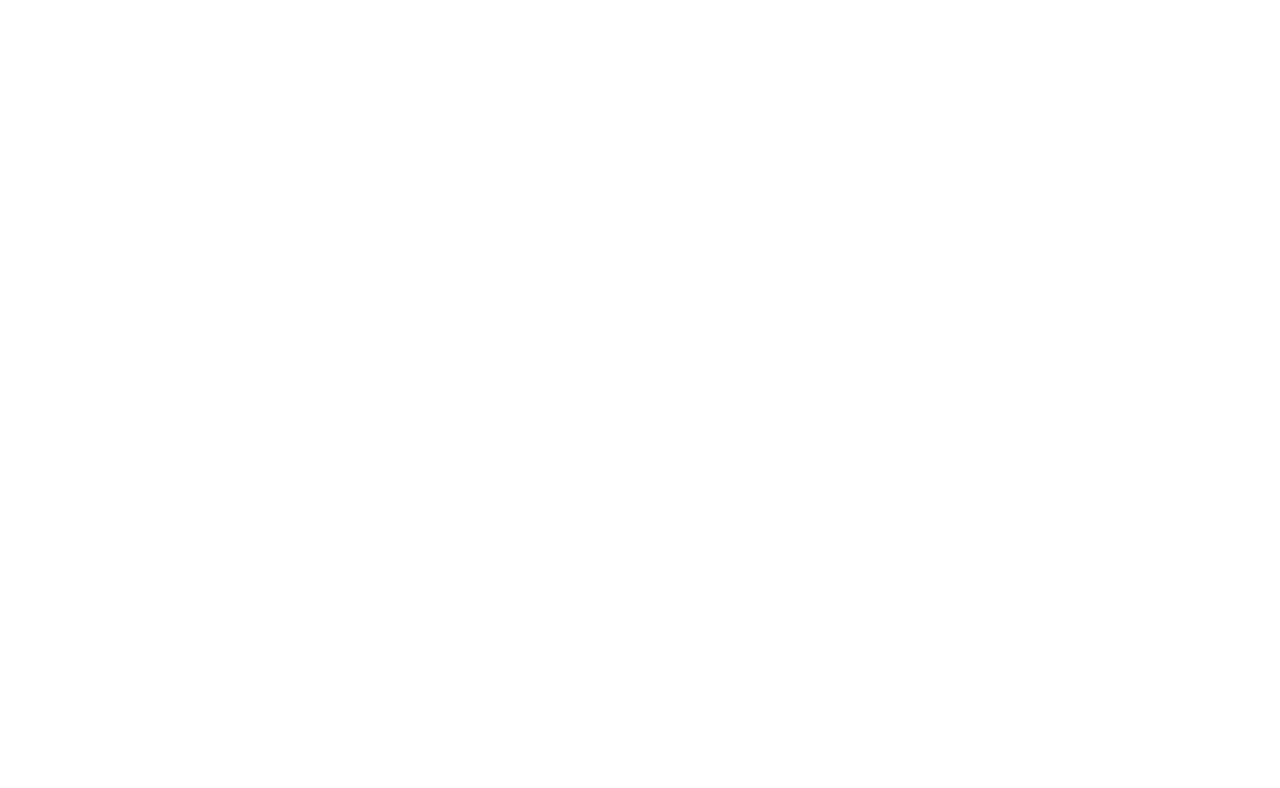
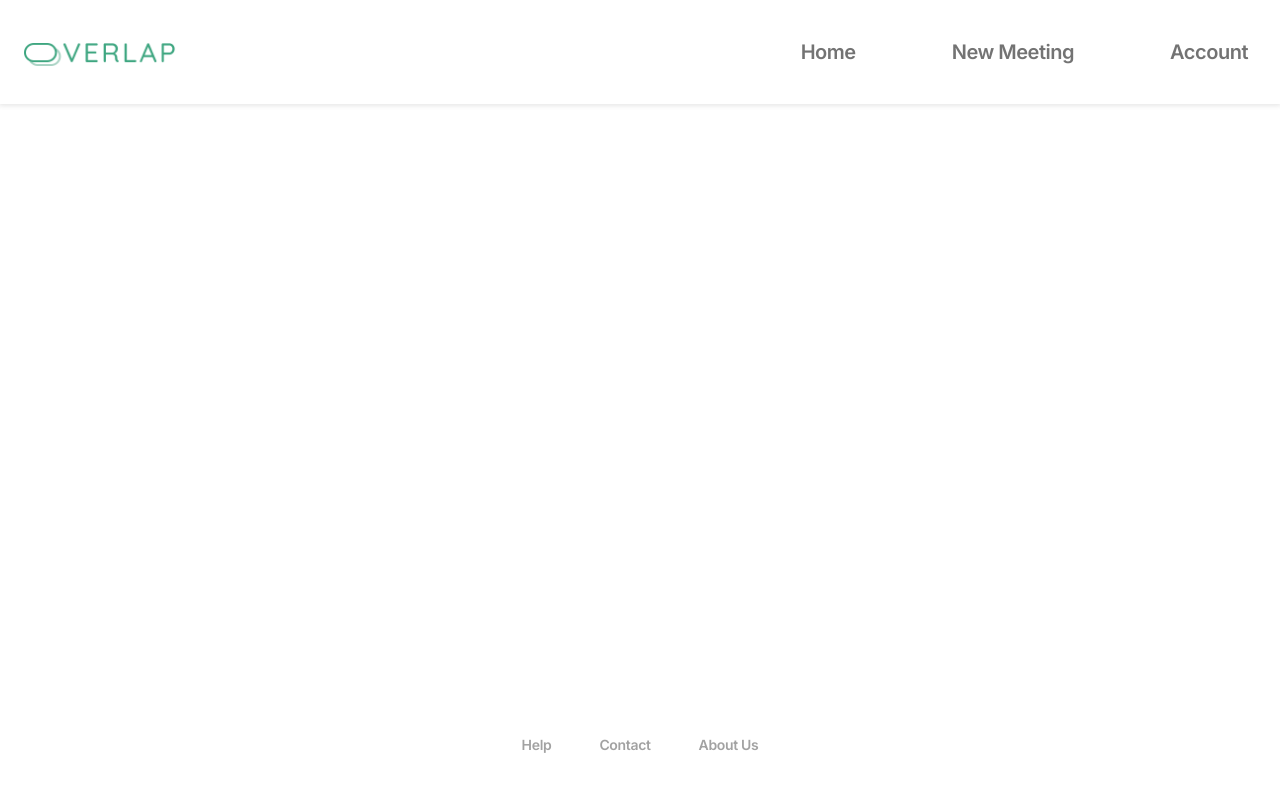
Before and after one commit to rejoan121615/overlap-web-app, a React (Vite) app: page /create-a-meeting in a window 1280 px wide. Before the commit this address had no page. Shown: the top 788 px of the page. Built offline with nearby package versions, Linux system fonts and the light colour scheme.

Commit message:
not found component added

```diff
--- a/src/App.jsx
+++ b/src/App.jsx
@@ -1,16 +1,38 @@
 import { Fragment } from "react";
 import Header from "./components/Header/Header";
 import Footer from "./components/Footer/Footer";
-import { Outlet } from "react-router-dom";
+import { Outlet, useLocation, useNavigate } from "react-router-dom";
+import { useEffect } from "react";
+import { useState } from "react";
 
 function App() {
+    const [showFooter, setShowFooter] = useState(true);
+
+    // find the current location ( this function will change on user integration)
+    const location = useLocation();
+    const nav = useNavigate();
+    useEffect(() => {
+        if (location.pathname == "/") {
+            nav("/log-in");
+        } else {
+            if (
+                location.pathname == "/log-in" ||
+                location.pathname == "/sign-up"
+            ) {
+                setShowFooter(false);
+            } else {
+                setShowFooter(true);
+            }
+        }
+    }, []);
+
     return (
         <Fragment>
             <Header />
             <main className=" main-section flex-grow-1 ">
                 <Outlet />
             </main>
-            {/* <Footer /> */}
+            {showFooter && <Footer />}
         </Fragment>
     );
 }
--- a/src/components/Header/Header.jsx
+++ b/src/components/Header/Header.jsx
@@ -3,8 +3,15 @@
 import BrandLogo from "../../assets/Logo.png";
 import Logo from "../../assets/Overlap-name.png";
 import { Navbar, NavItem, NavLink, NavbarBrand, Nav } from "react-bootstrap";
+import { Link } from "react-router-dom";
 
 const Header = () => {
+    const navUrl = [
+        { title: "home", url: "home" },
+        { title: "new meeting", url: "create-a-meeting" },
+        { title: "account", url: "account" },
+    ];
+
     return (
         <header className="header">
             <Navbar className=" px-4  ">
@@ -21,12 +28,15 @@
                     </NavbarBrand>
                     {/* navbar  */}
                     <Nav className=" d-none d-lg-flex">
-                        {["home", "new metting", "account"].map((link, index) => {
+                        {navUrl.map((link, index) => {
                             return (
                                 <NavItem key={index}>
-                                    <NavLink className=" text-capitalize ">
-                                        {link}
-                                    </NavLink>
+                                    <Link
+                                        to={`/${link.url}`}
+                                        className=" text-capitalize nav-link"
+                                    >
+                                        {link.title}
+                                    </Link>
                                 </NavItem>
                             );
                         })}
--- a/src/components/Header/Header.modules.scss
+++ b/src/components/Header/Header.modules.scss
@@ -14,7 +14,6 @@
             // height: 135px;
         }
         @include resp($xxl) {
-            height: 176px;
             padding-left: 70px !important;
             padding-right: 70px !important;
         }
--- a/src/main.jsx
+++ b/src/main.jsx
@@ -6,14 +6,18 @@
 // pages
 import LogInPage from "./pages/LogInPage";
 import SignUpPage from "./pages/SignUpPage";
+import CreateAMeetingPage from "./pages/CreateAMeetingPage";
+import NotFoundPage from "./pages/NotFoundPage";
 
 ReactDOM.createRoot(document.getElementById("root")).render(
     <React.StrictMode>
         <BrowserRouter>
             <Routes>
-                <Route path="" element={<App />}>
-                    <Route index element={<SignUpPage />} />
+                <Route element={<App />}>
+                    <Route path="/sign-up" element={<SignUpPage />} />
                     <Route path="/log-in" element={<LogInPage />} />
+                    <Route path="/create-a-meeting" element={<CreateAMeetingPage />} />
+                    <Route path="/*" element={<NotFoundPage />} />
                 </Route>
             </Routes>
         </BrowserRouter>
--- /dev/null
+++ b/src/pages/CreateAMeetingPage.jsx
@@ -0,0 +1,10 @@
+import React from 'react'
+import './scss/CreateAMeeting.scss';
+
+const CreateAMeetingPage = () => {
+  return (
+    <div></div>
+  )
+}
+
+export default CreateAMeetingPage
--- a/src/pages/LogInPage.jsx
+++ b/src/pages/LogInPage.jsx
@@ -42,6 +42,7 @@
                                     >
                                         Forgot password?
                                     </a>
+                                    <Link to={'/create-a-meeting'}>
                                         <button
                                             type="submit"
                                             className={`round-element cus-btn submitBtn`}
@@ -51,15 +52,16 @@
                                                 style={{ strokeWidth: "1px" }}
                                             />
                                         </button>
+                                    </Link>
                                 </Form.Group>
                             </Form>
                         </div>
                     </div>
                     <p className=" text-center text-12px my-20px">Or</p>
                     <div className=" text-center ">
-                        <Link to={"/log-in"} className=" d-inline-block ">
+                        <Link to={"/sign-up"} className=" d-inline-block ">
                             <button className=" form-change-btn ">
-                                Log In
+                                Sign Up With Email
                             </button>
                         </Link>
                     </div>
--- /dev/null
+++ b/src/pages/NotFoundPage.jsx
@@ -0,0 +1,11 @@
+import React from 'react'
+
+const NotFoundPage = () => {
+  return (
+    <div className=' d-flex align-items-center justify-content-center w-100 h-100'>
+      <p className=' text-dark-gray text-center display-2 '>Page not ready yet</p>
+    </div>
+  )
+}
+
+export default NotFoundPage
--- /dev/null
+++ b/src/pages/scss/CreateAMeeting.scss
@@ -0,0 +1,2 @@
+@import '../../scss/partials/mixing';
+@import '../../scss/partials/variable';
```
Lines whose indentation alone changed are shown as unchanged.
